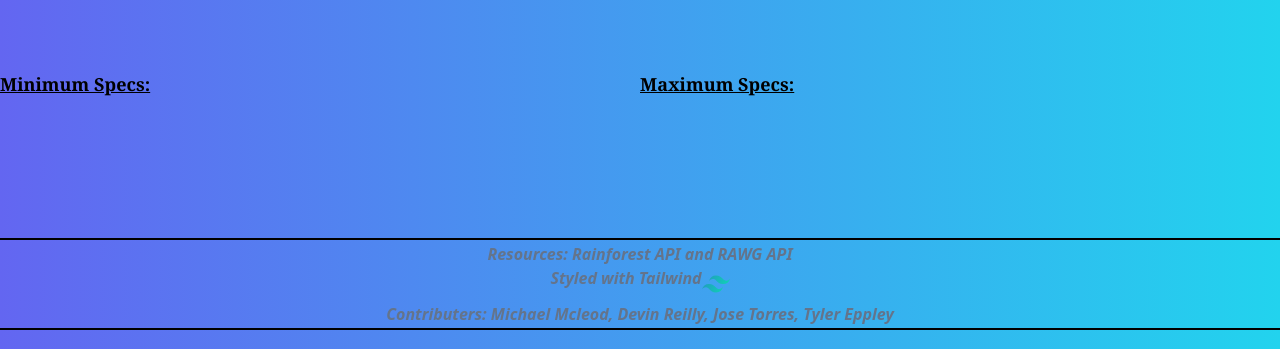
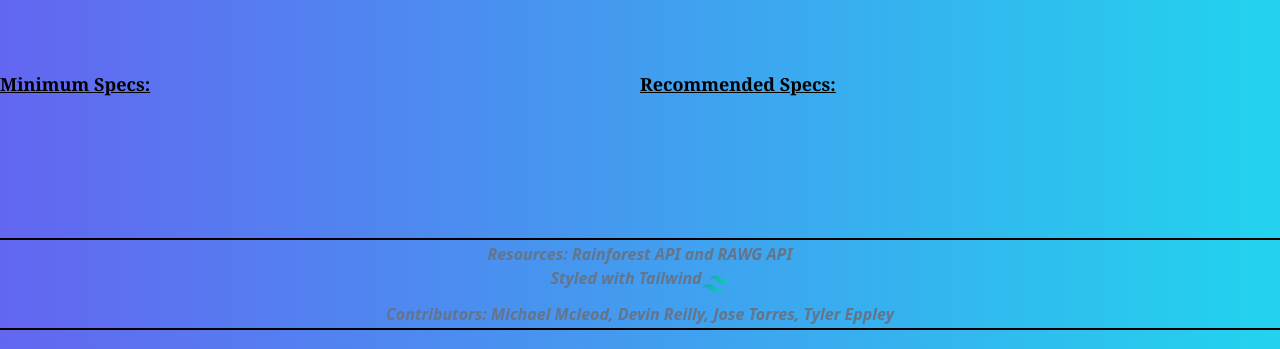
Before and after one commit to ChemicalModel/Yeti-Games, a plain HTML site: page index.html in a window 1280 px wide. Shown: the part 448-797 px from the top of the page. Drawn offline with nearby package versions, Linux system fonts and the light colour scheme; no server answers.

Commit message:
fixed spelling errors

```diff
--- a/index.html
+++ b/index.html
@@ -171,7 +171,7 @@
     </div>
     <!--Maximum Specs List-->
     <div class="w-1/2">
-      <p class="text-lg font-bold font-serif underline">Maximum Specs:</p>
+      <p class="text-lg font-bold font-serif underline">Recommended Specs:</p>
       <ul class="max-specs-list text-white" style="display: none">
         <li class="mt-6 font-bold">Processor:<span id="maxprocessorspan"></span></li>
         <li class="mt-36 font-bold">Memory:<span id="maxmemoryspan"></span></li>
@@ -184,7 +184,7 @@
   <footer class="outline outline-offset-2 outline-2">
     <p class="mt-36 flex justify-center text-center font-bold italic text-slate-500">Resources: Rainforest API and RAWG API</p>
     <p class="flex justify-center text-center font-bold italic text-slate-500">Styled with Tailwind <a href="https://tailwindcss.com/"target="_blank"><svg height="36" preserveAspectRatio="xMidYMid" width="28" xmlns="http://www.w3.org/2000/svg" viewBox="0 0 256 153.6"><linearGradient id="a" x1="-2.778%" y1="32%" y2="67.556%"><stop offset="0" stop-color="#2298bd"/><stop offset="1" stop-color="#0ed7b5"/></linearGradient><path d="M128 0C93.867 0 72.533 17.067 64 51.2 76.8 34.133 91.733 27.733 108.8 32c9.737 2.434 16.697 9.499 24.401 17.318C145.751 62.057 160.275 76.8 192 76.8c34.133 0 55.467-17.067 64-51.2-12.8 17.067-27.733 23.467-44.8 19.2-9.737-2.434-16.697-9.499-24.401-17.318C174.249 14.743 159.725 0 128 0zM64 76.8C29.867 76.8 8.533 93.867 0 128c12.8-17.067 27.733-23.467 44.8-19.2 9.737 2.434 16.697 9.499 24.401 17.318C81.751 138.857 96.275 153.6 128 153.6c34.133 0 55.467-17.067 64-51.2-12.8 17.067-27.733 23.467-44.8 19.2-9.737-2.434-16.697-9.499-24.401-17.318C110.249 91.543 95.725 76.8 64 76.8z" fill="url(#a)"/> </a> </svg> </p>
-    <p class="flex justify-center font-bold italic text-slate-500">Contributers: Michael Mcleod, Devin Reilly, Jose Torres, Tyler Eppley</p>
+    <p class="flex justify-center font-bold italic text-slate-500">Contributors: Michael Mcleod, Devin Reilly, Jose Torres, Tyler Eppley</p>
   </footer>
 
 
```
